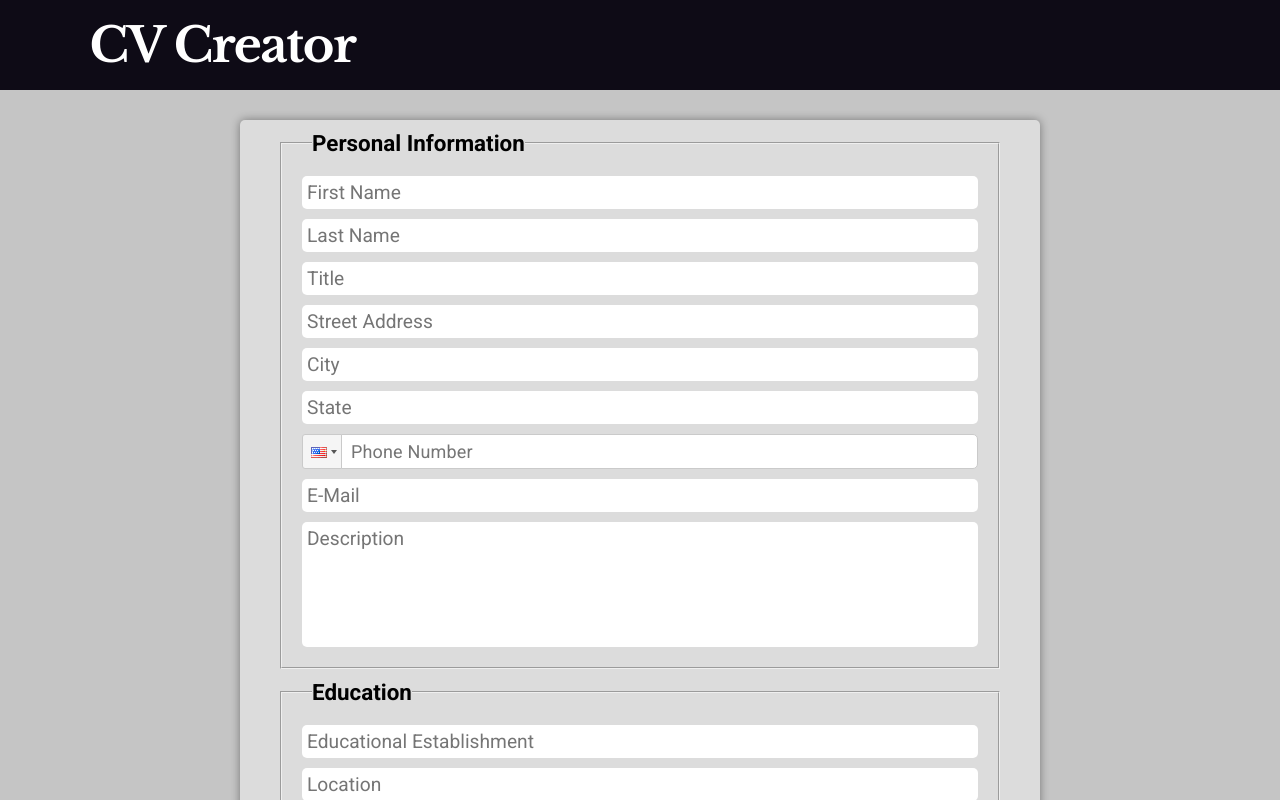
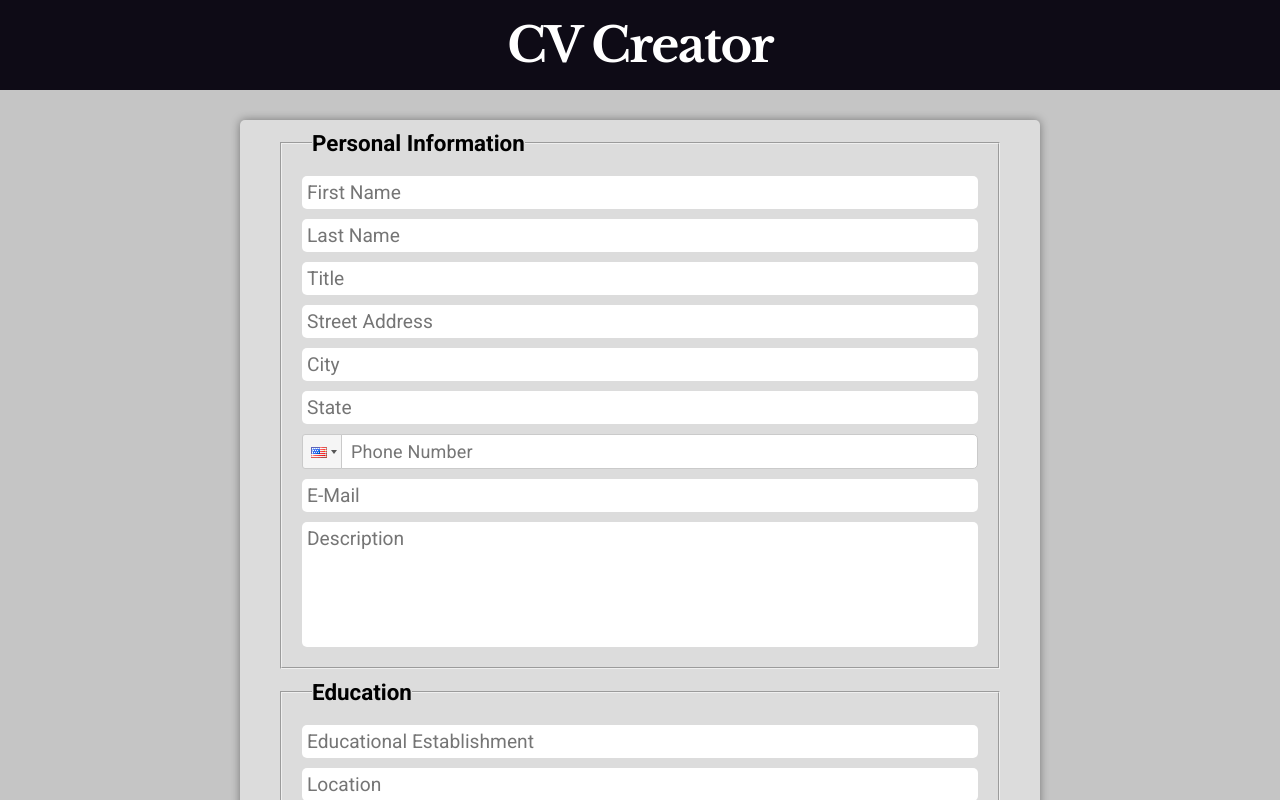
Before and after one commit to dereknill/cv-project, a React (Create React App) app: page / in a window 1280 px wide. Shown: the top 800 px of the page. Built offline with nearby package versions, Linux system fonts and the light colour scheme.

Commit message:
Centered logo

```diff
--- a/src/index.css
+++ b/src/index.css
@@ -46,7 +46,8 @@ header {
   color: white;
   font-family: "Libre Baskerville", serif;
   letter-spacing: -0.1rem;
-  padding-left: 7%;
+  display: flex;
+  justify-content: center;
   padding-top: 15px;
   padding-bottom: 15px;
 }
```
